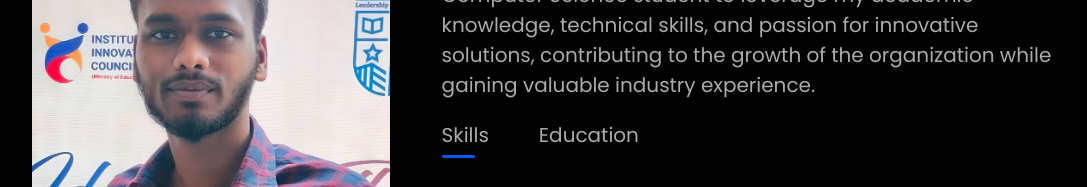
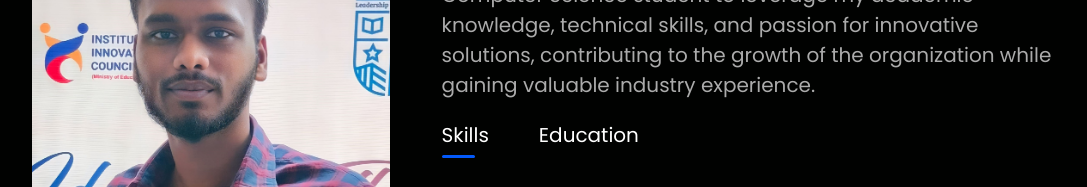
Before and after one commit to Tamilkumaran17/portfolio, a plain HTML site: page index.html in a window 1280 px wide. Shown: the part 1080-1267 px from the top of the page, without its empty margins (96-1183 px from the left). Drawn offline with Linux system fonts and the light colour scheme.

Commit message:
"Updated font size and added color property to .about-col2 p and .tab-titles respectively"

```diff
--- a/index.html
+++ b/index.html
@@ -46,8 +46,8 @@
                          Seeking a challenging internship/full-time position as a Computer Science student to leverage my academic knowledge, technical skills, and passion for innovative solutions, contributing to the growth of the organization while gaining valuable industry experience.
                     </p>
                     <div class="tab-titles">
-                        <p class="tab-links active-link" onclick="opentab('skills')">Skills</p>
-                        <p class="tab-links" onclick="opentab('education')">Education</p>
+                        <p class="tab-links active-link small" onclick="opentab('skills')">Skills</p>
+                        <p class="tab-links small" onclick="opentab('education')">Education</p>
                     </div>
                     <div class="tab-contents active-tab" id="skills">
                         <ul>
--- a/style.css
+++ b/style.css
@@ -155,8 +155,10 @@ nav ul li a:hover::after{
     font-weight: 500;
     cursor: pointer;
     position: relative;
+    color: white;
 
 }
+
 .tab-links::after{
     content: '';
     width: 0;
```
